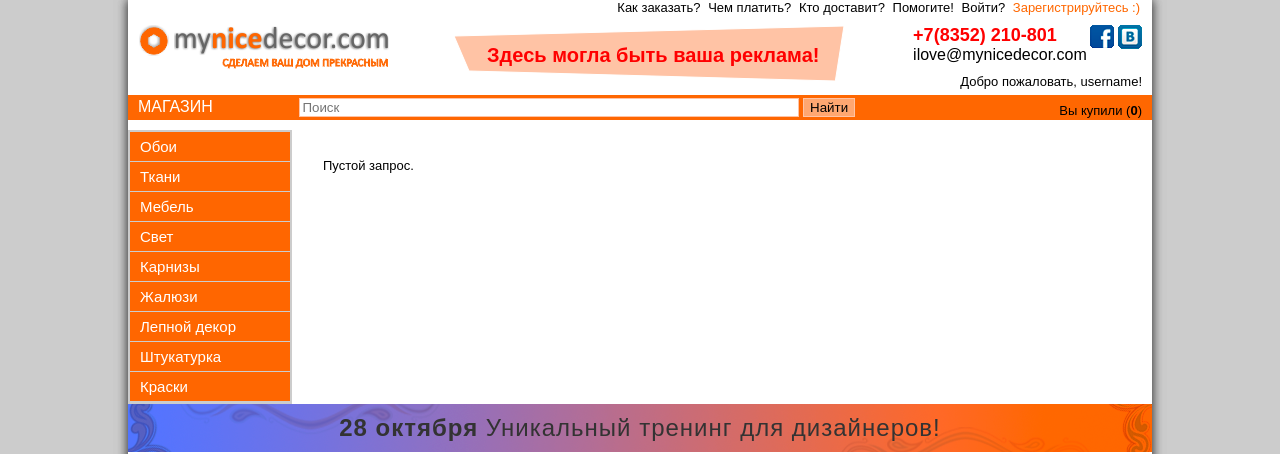
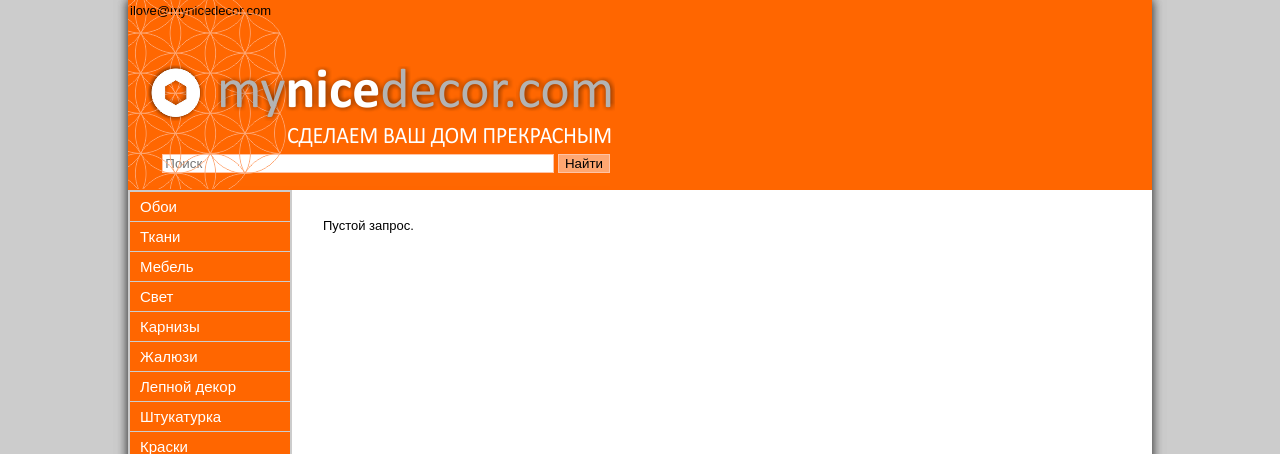
Before and after one commit to GreeZZly/mynicedecor, a CodeIgniter app: page /index.php/main/search in a window 1280 px wide. Shown: the top 454 px of the page. Run offline with CodeIgniter, Linux system fonts and the light colour scheme.

Commit message:
new design | header

```diff
--- a/application/config/ion_auth.php
+++ b/application/config/ion_auth.php
@@ -88,8 +88,8 @@ $config['admin_group']                = 'admin';             // Default administ
 $config['identity']                   = 'email';             // A database column which is used to login with
 $config['min_password_length']        = 6;                   // Minimum Required Length of Password
 $config['max_password_length']        = 20;                  // Maximum Allowed Length of Password
-$config['email_activation']           = false;               // Email Activation for registration
-$config['manual_activation']          = TRUE;               // Manual Activation for registration
+$config['email_activation']           = TRUE;               // Email Activation for registration
+$config['manual_activation']          = FALSE;               // Manual Activation for registration
 $config['remember_users']             = TRUE;                // Allow users to be remembered and enable auto-login
 $config['user_expire']                = 86500;               // How long to remember the user (seconds). Set to zero for no expiration
 $config['user_extend_on_login']       = TRUE;               // Extend the users cookies everytime they auto-login
--- a/application/libraries/Ion_auth.php
+++ b/application/libraries/Ion_auth.php
@@ -345,10 +345,14 @@ class Ion_auth
 				'email'      => $email,
 				'activation' => $activation_code,
 			);
+			echo "1";
+			sleep(6);
 			if(!$this->config->item('use_ci_email', 'ion_auth'))
 			{
 				$this->ion_auth_model->trigger_events(array('post_account_creation', 'post_account_creation_successful', 'activation_email_successful'));
 				$this->set_message('activation_email_successful');
+				echo "2";
+				sleep(6);
 					return $data;
 			}
 			else
@@ -365,6 +369,8 @@ class Ion_auth
 				{
 					$this->ion_auth_model->trigger_events(array('post_account_creation', 'post_account_creation_successful', 'activation_email_successful'));
 					$this->set_message('activation_email_successful');
+					echo "3";
+					sleep(6);
 					return $id;
 				}
 			}
--- a/application/views/main/header.php
+++ b/application/views/main/header.php
@@ -1,37 +1,24 @@
 <div id="header">
-	<div id="header_menu">
-		<div class="header_menu_item">Как заказать?</div>
-		<div class="header_menu_item">Чем платить?</div>
-		<div class="header_menu_item">Кто доставит?</div>
-		<div class="header_menu_item">Помогите!</div>
-		<div class="header_menu_item">Войти?</div>
-		<div class="header_menu_item active">Зарегистрируйтесь :)</div>
-	</div>
-	<div id="header_content">
+<!-- 	<div id="header_menu">
+
+		<div class="header_menu_item"><b>+7(8352)210-801</b></div>
+		<div class="header_menu_item">Вход</div>
+		<div class="header_menu_item">Зарегистрируйтесь :)</div>
+	</div> -->
+	<!-- <div id="header_content"> -->
 		<div id="logo">
-			<div id="logo_img"><a href="/"><img src="/include/images/logo_img.png"></a></div>
-			<div id="logo_text"><img src="/include/images/logo_text.png"></div>
+			<a href="/"><img src="/include/images/nice_logo.png"></a>
 		</div>
-		<div id="header_commercial">Здесь могла быть ваша реклама!</div>
-		<div id="header_info">
-			<div id="header_contacts">
-				<div id="header_phone">+7(8352) 210-801</div>
-				<div id="header_email">ilove@mynicedecor.com</div>
-			</div>
-			<div class="fb_icon"></div>
-			<div class="vk_icon"></div>
-			<div id="welcome_msg">Добро пожаловать, <span>username!</span></div>
-		</div>
-	</div>
+	<!-- </div> -->
 	<div id="search">
-		<div id="shop_menu_title">МАГАЗИН</div>
+	<div class="header_menu_item">ilove@mynicedecor.com</div>
 		<div id="search_str">
 			<form name="search" method="post" action="/index.php/main/search">
 			    <input type="search" name="query" placeholder="Поиск" id="search_field">
 			    <button type="submit" id="search_btn">Найти</button>
 			</form>
 		</div>
-		<div id="basket"><a href="/index.php/main/view_cart">Вы купили (<span id="cart_total_items"><?=$count?></span>)</a></div>
+		<!-- <div id="basket"><a href="/index.php/main/view_cart">Вы купили (<span id="cart_total_items"><?=$count?></span>)</a></div> -->
 	</div>
 
 </div>
--- a/include/styles/style.css
+++ b/include/styles/style.css
@@ -28,12 +28,13 @@ a {
 	background-color: white;
 	overflow: hidden;
 }
-#header_menu {
+/*#header_menu {
 	float:right;
 	margin-bottom:10px;
 	margin-right:10px;
+	color: white;
 
-}
+}*/
 .header_menu_item {
 	display: inline-block;
 	margin: 0 2px;
@@ -43,10 +44,19 @@ a {
 	/*width: 300px;
 	/*float: left;*/
 	display: inline-block;
+	position: absolute;
+	top:0;
+	left: 0;
 }
 #logo div {
 	display: inline-block;
 	vertical-align: top;
+}
+
+#header {
+	background-color: #FF6600;
+	position: relative;
+	height: 190px;
 }
 
 
@@ -131,16 +141,20 @@ a {
 }
 
 #search {
-	clear: both;
-	margin:10px 0;
+	/*clear: both;*/
+	/*margin:10px 0; */
 	background-color:#FF6701;
-	padding:3px 10px;
+	padding:3px 0;
+	height: 180px;
+	width: 482px;
+
 }
 
 #search_str {
 	display: inline-block;
-	margin-left: 83px;
-
+	margin-top: 136px;
+	/*margin-left: 22px;*/float:right;
+	/*z-index: 100px;*/
 }
 
 #basket {
@@ -158,7 +172,7 @@ a {
 
 #search_field {
 	border: 1px solid #FFC3A5;
-	width: 500px;
+	width: 392px;
 }
 
 #search_btn {
```
Also changed, not shown: application/views/main/header2.php (added, +37 -0 lines), include/images/nice_icons.png (added), include/images/nice_logo.png (added).
